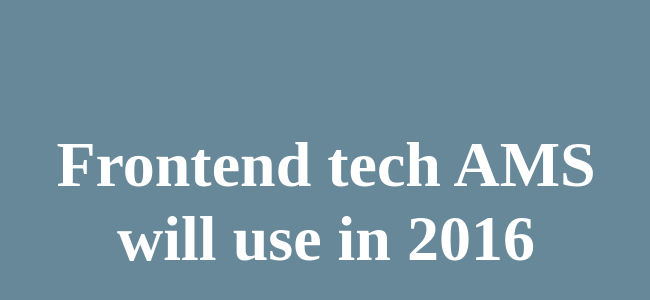
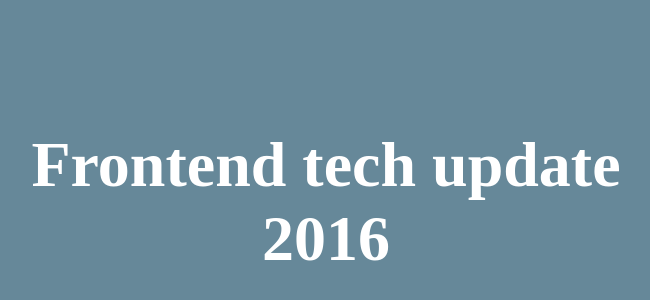
Before and after one commit to wangyh/presentation-react, a React app: page / in a window 1280 px wide. Shown: the part 198-498 px from the top of the page, without its empty margins (314-964 px from the left). Built offline with nearby package versions, Linux system fonts and the light colour scheme.

Commit message:
fix hot load

```diff
--- a/app/components/app.jsx
+++ b/app/components/app.jsx
@@ -8,7 +8,7 @@ export class App extends React.Component {
         return <PresentationContainer>
             <Page>
                 <Center>
-                    <h1>Frontend tech AMS will use in 2016</h1>
+                    <h1>Frontend tech update 2016</h1>
                 </Center>
             </Page>
             <Page>
--- a/webpack.config.js
+++ b/webpack.config.js
@@ -27,7 +27,7 @@ module.exports = {
         ]
     },
     devServer: {
-        contentBase: '.',
+        contentBase: './dist',
         hot: true
    },
    plugins: [
```
